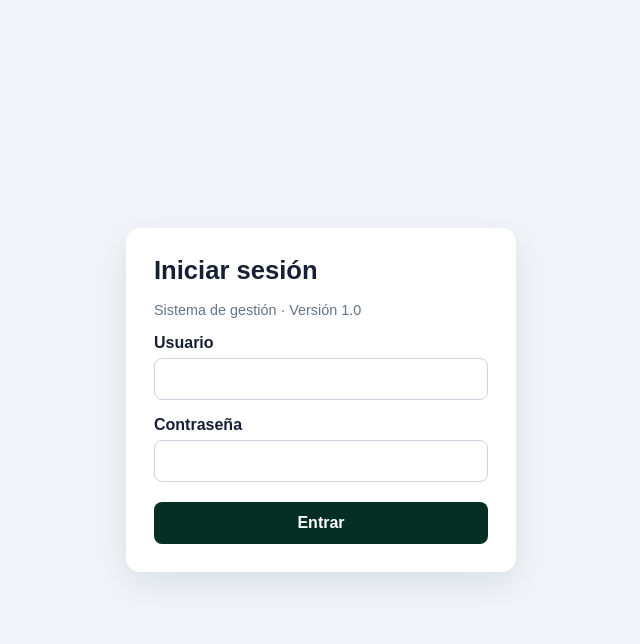
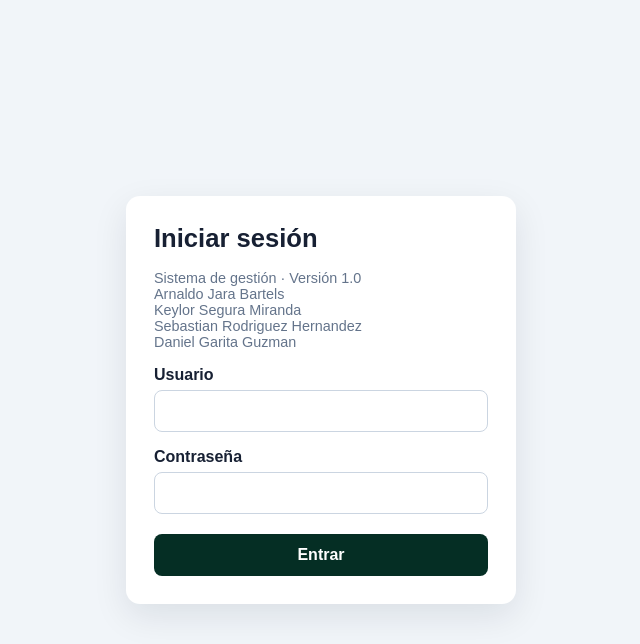
Before and after one commit to arnaldojarab/ADMBASES_GROUP7, a PHP site: page /login.php in a window 1280 px wide. Shown: the top 644 px of the page, without its empty margins (319-959 px from the left). Run offline with PHP 8.4, Linux system fonts and the light colour scheme.

Commit message:
agregar nombres del equipo a login e index

```diff
--- a/index.php
+++ b/index.php
@@ -105,7 +105,10 @@ $usuario = htmlspecialchars($_SESSION['usuario'], ENT_QUOTES, 'UTF-8');
 
 <div class="coursebar">
     <span><strong>CURSO:</strong> Administración de Bases de Datos</span>
-    <span><strong>Profesor:</strong> Manuel Espinoza G.</span>
+    <span> Arnaldo Jara Bartels</span>
+    <span> Keylor Segura Miranda</span>
+    <span> Sebastian Rodriguez Hernandez</span>
+    <span> Daniel Garita Guzman</span>
 </div>
 
 <main>
--- a/login.php
+++ b/login.php
@@ -53,7 +53,13 @@ if ($_SERVER['REQUEST_METHOD'] === 'POST') {
 <body>
 <main class="card">
     <h1>Iniciar sesión</h1>
-    <p class="muted">Sistema de gestión · Versión 1.0</p>
+    <p class="muted">Sistema de gestión · Versión 1.0 <br>
+        Arnaldo Jara Bartels <br>
+    	Keylor Segura Miranda <br>
+    	Sebastian Rodriguez Hernandez <br>
+    	Daniel Garita Guzman <br>
+    </p>
+
 
     <?php if ($error !== ''): ?>
         <p class="error"><?= htmlspecialchars($error, ENT_QUOTES, 'UTF-8') ?></p>
```
